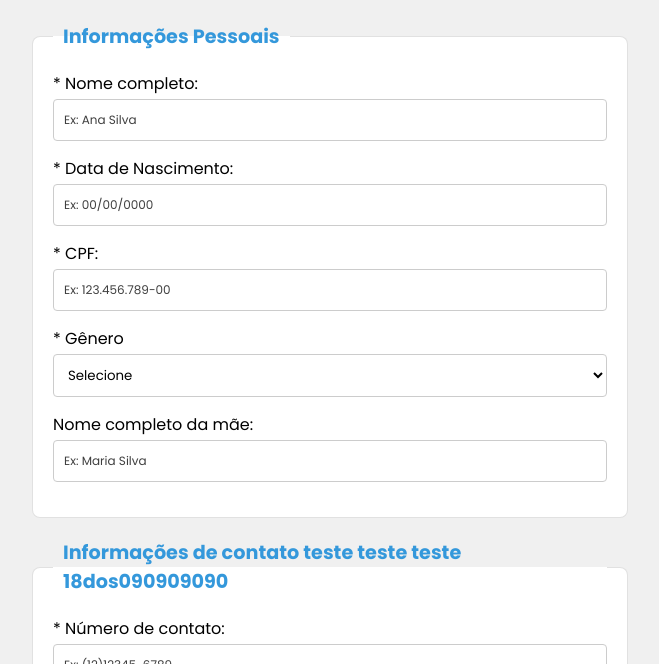
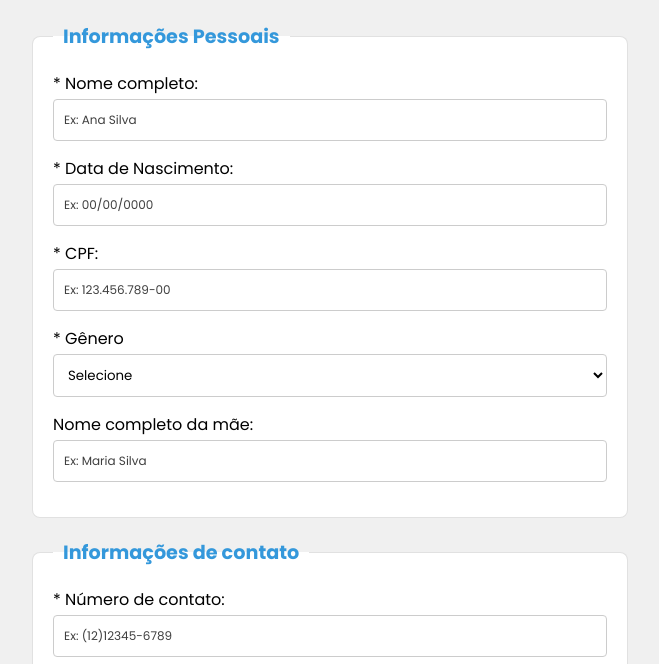
Before and after one commit to emanueloliveirasenai/teste-de-regex-e-css, a plain HTML site: page index.html in a window 1280 px wide. Shown: the part 136-800 px from the top of the page, without its empty margins (310-969 px from the left). Drawn offline with Linux system fonts and the light colour scheme.

Commit message:
testando de novo

```diff
--- a/index.html
+++ b/index.html
@@ -37,7 +37,7 @@
                 <input type="text" name="txtnomemae" id="nomemae" placeholder="Ex: Maria Silva">
             </fieldset>
             <fieldset class="info-contato">
-                <legend>Informações de contato teste teste teste 18dos090909090</legend>
+                <legend>Informações de contato</legend>
 
                 <label for="telefone">* Número de contato:</label>
                 <input type="text" name="txtfone" id="telefone" placeholder="Ex: (12)12345-6789">
```
